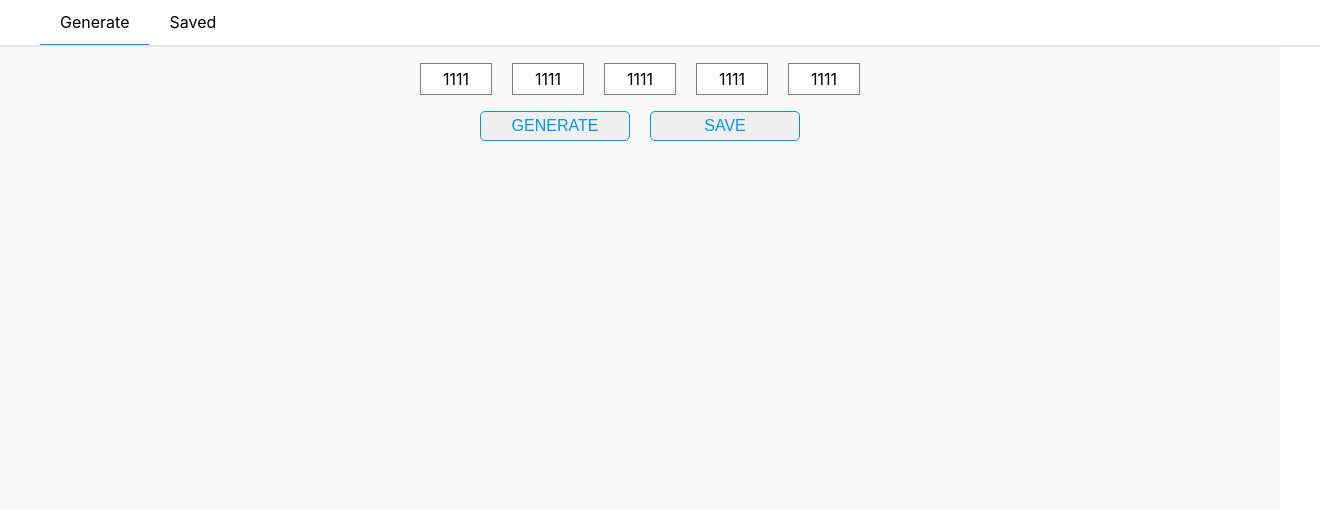
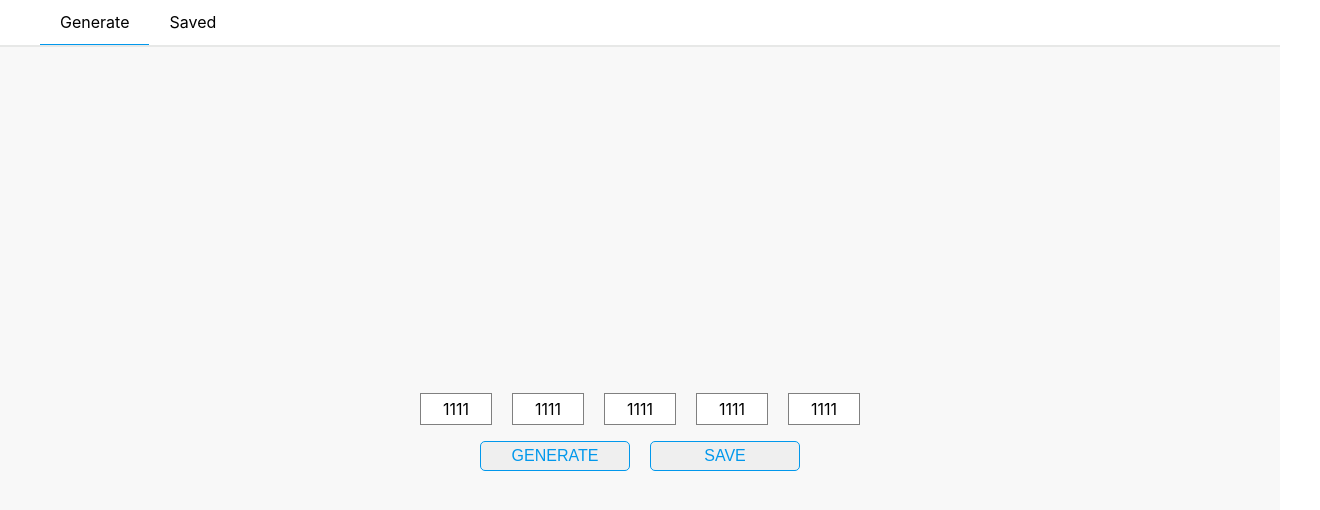
Before and after one commit to vamtac/tech-test, a React (Create React App) app in the folder pin-app/: page / in a window 1280 px wide. Shown: the top 510 px of the page, 1320 px wide, since content can reach past the window. Built offline with nearby package versions, Linux system fonts and the light colour scheme.

Commit message:
fix: improve general styling
Improve the styling to make it look more like the designs

```diff
--- a/pin-app/src/App.css
+++ b/pin-app/src/App.css
@@ -9,7 +9,6 @@
 }
 
 menu{
-  width: 100%;
   list-style: none;
   text-align: left;
   background-color: #ffffff;
--- a/pin-app/src/pages/generate.css
+++ b/pin-app/src/pages/generate.css
@@ -1,5 +1,13 @@
+.generatePinContent {
+    display: flex;
+    flex-flow: column;
+    align-items: center;
+    justify-content: center;
+    height: calc(100% - 47px);
+}
+
 .generatePinContent a,
-.generatePinContent button{
+.pinButtons button{
     color: #0198EC;
     border: 1px solid #0198EC;
     text-decoration: none;
@@ -12,7 +20,7 @@ display: inline-block;
     font-size: 16px;
 }
 .generatePinContent a:hover,
-.generatePinContent button:hover{
+.pinButtons button:hover{
     color: #ffffff;
     background-color: #0198EC;
 }
--- a/pin-app/src/pages/generate.tsx
+++ b/pin-app/src/pages/generate.tsx
@@ -15,28 +15,30 @@ type Props = LinkDispatchProps & LinkStateProp;
 
 export class Generate extends React.Component<Props, any>{
 
-    onAdd = (pinNumber:Array<string>) =>{
-        const combination: Combination ={
-            pin:pinNumber
+    onAdd = (pinNumber: Array<string>) => {
+        const combination: Combination = {
+            pin: pinNumber
         }
         this.props.startAddCombination(combination)
     }
-    render()  {
+    render() {
         return (
             <div className="generatePinContent">
-                <Pin parentCallback = {this.getThePin}/>
-                <button id="generateNewPin" >GENERATE</button>
-                <button onClick={() => this.shouldBeAdded()}>SAVE</button>
+                <Pin parentCallback={this.getThePin} />
+                <div className="pinButtons">
+                    <button id="generateNewPin" >GENERATE</button>
+                    <button onClick={() => this.shouldBeAdded()}>SAVE</button>
+                </div>
             </div>
         );
     }
-    shouldBeAdded(){
-        if(this.state.message){
+    shouldBeAdded() {
+        if (this.state.message) {
             this.onAdd(this.state.message)
         }
     }
-    getThePin = (pin:Array<string>)=>{
-        this.setState({message: pin})
+    getThePin = (pin: Array<string>) => {
+        this.setState({ message: pin })
     }
 
 }
@@ -44,7 +46,7 @@ export class Generate extends React.Component<Props, any>{
 interface LinkStateProp {
     combinations: Combination[];
 }
-interface LinkDispatchProps{
+interface LinkDispatchProps {
     startAddCombination: (combination: Combination) => void;
 }
 
@@ -53,7 +55,7 @@ const mapStateToProps = (state: AppState): LinkStateProp => ({
     combinations: state.combinations
 });
 
-const mapDispatchToProps = (dispatch: ThunkDispatch<any, any, AppActions>): LinkDispatchProps=> ({
+const mapDispatchToProps = (dispatch: ThunkDispatch<any, any, AppActions>): LinkDispatchProps => ({
     startAddCombination: bindActionCreators(startAddCombination, dispatch)
 });
 
@@ -61,4 +63,4 @@ const mapDispatchToProps = (dispatch: ThunkDispatch<any, any, AppActions>): Link
 export default connect(
     mapStateToProps,
     mapDispatchToProps
-) (Generate);
+)(Generate);
```
Lines whose indentation alone changed are shown as unchanged.
